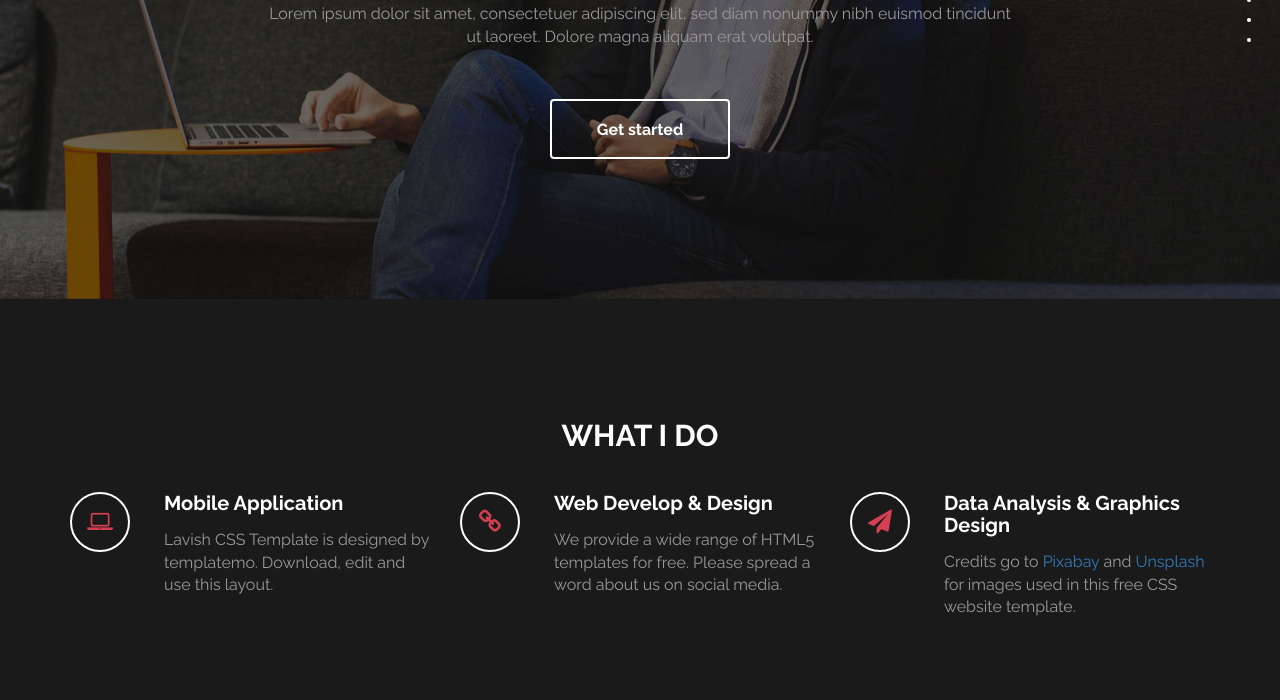
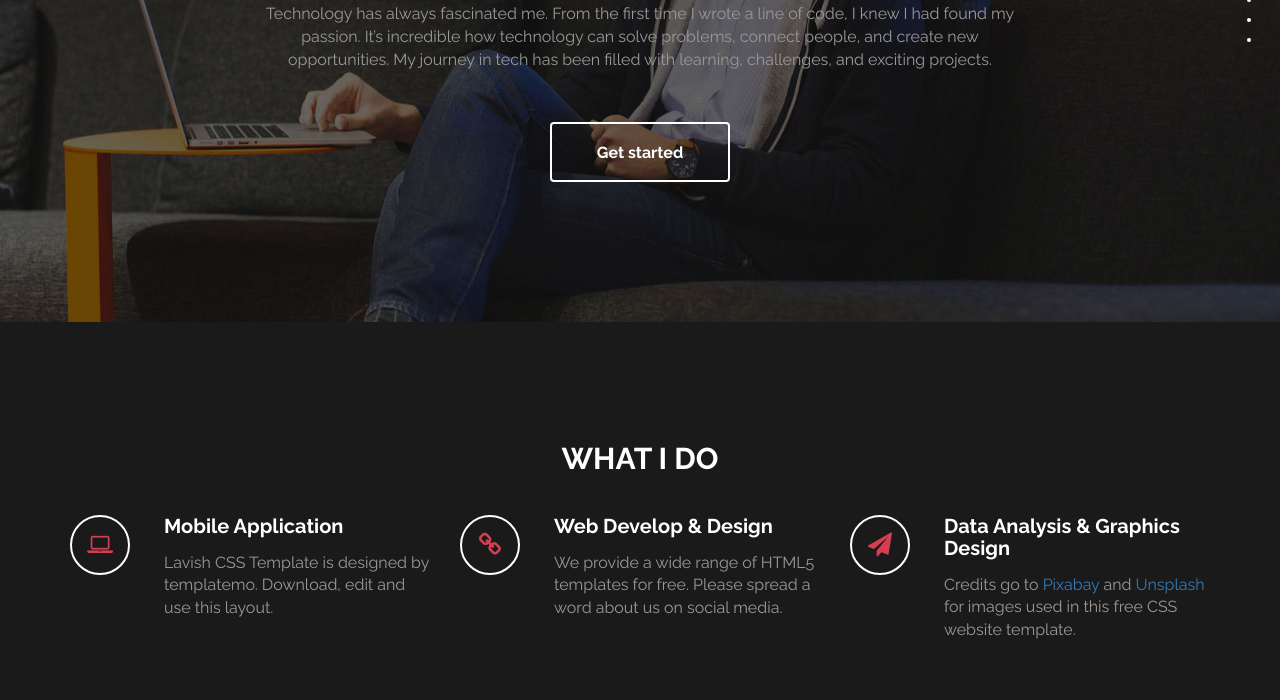
Before and after one commit to NexaTechX/My-Public-Port, a plain HTML site: page index.html in a window 1280 px wide. Shown: the part 400-1100 px from the top of the page. Drawn offline with Linux system fonts and the light colour scheme.

Commit message:
Update index.html

```diff
--- a/index.html
+++ b/index.html
@@ -44,7 +44,7 @@
 						<h3>Simple and Elegant</h3>
 						<h1>NexaTechX</h1>
 						<h2 class="rotate"> WEB DESIGNER &AMP; DEVELOPER, SOFTWARE ENGINEER, PROJECT LEADER</h2>
-						<p>Lorem ipsum dolor sit amet, consectetuer adipiscing elit, sed diam nonummy nibh euismod tincidunt ut laoreet. Dolore magna aliquam erat volutpat.</p>
+						<p>Technology has always fascinated me. From the first time I wrote a line of code, I knew I had found my passion. It’s incredible how technology can solve problems, connect people, and create new opportunities. My journey in tech has been filled with learning, challenges, and exciting projects.</p>
 						<a href="#work" class="btn btn-default smoothScroll wow fadeInUp" data-wow-delay="1s">Get started</a>
 					</div>
 					<div class="col-md-2"></div>
```
